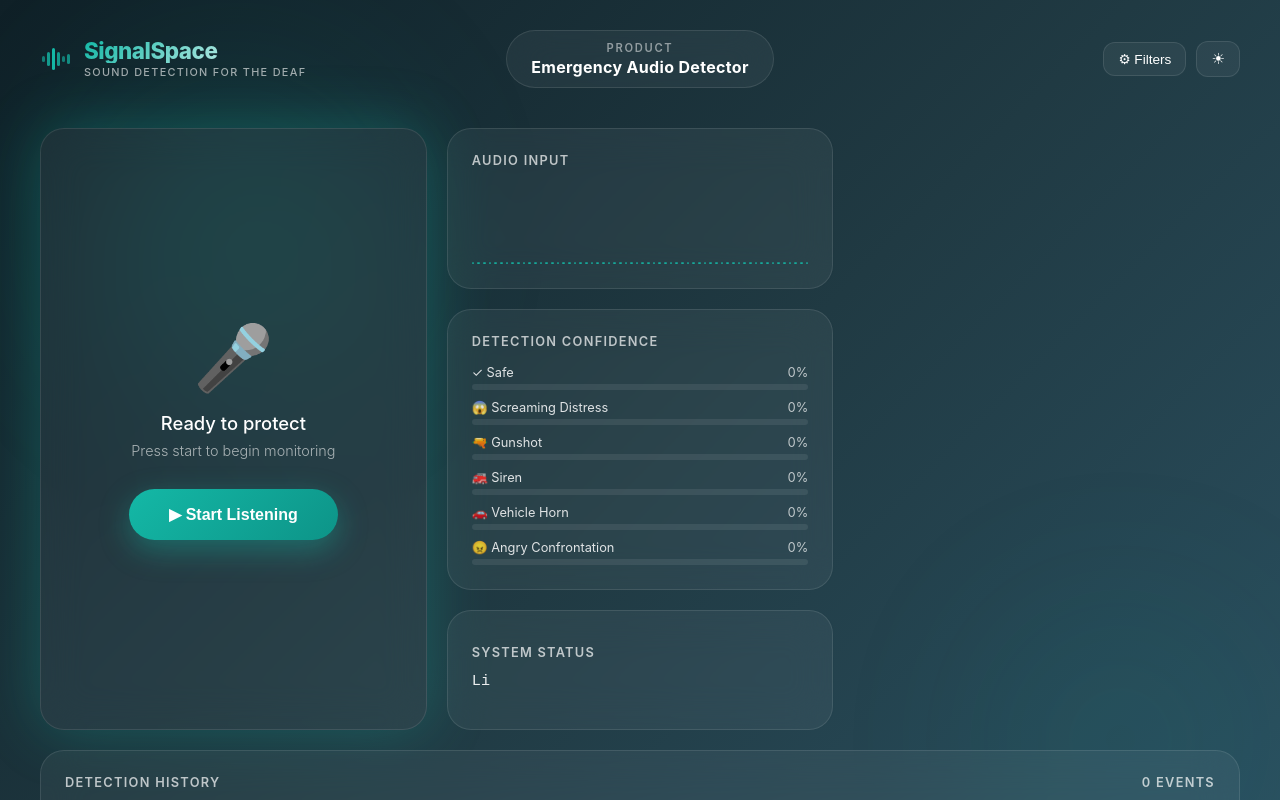
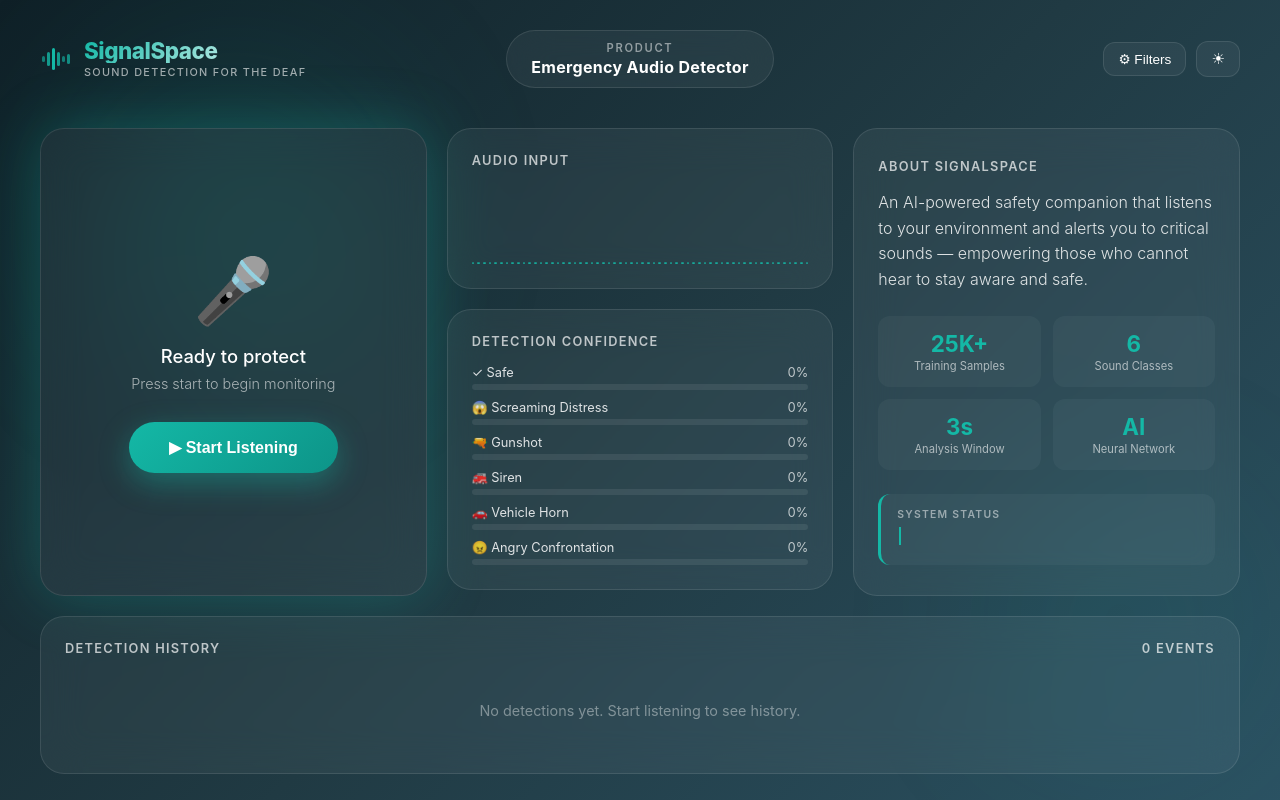
Before and after one commit to anibhati/safety-alert-website, a React (Create React App) app: page / in a window 1280 px wide. Shown: the top 800 px of the page. Built offline with nearby package versions, Linux system fonts and the light colour scheme.

Commit message:
Add info column with stats and typewriter

```diff
--- a/src/App.js
+++ b/src/App.js
@@ -668,20 +668,106 @@
             </div>
           </div>
 
-          {/* Typewriter info card */}
+        </div>
+
+        {/* Info column - third column on wide screens */}
+        <div style={{
+          ...cardStyle,
+          padding: "30px 24px",
+          minHeight: "400px",
+          display: "flex",
+          flexDirection: "column",
+          justifyContent: "space-between",
+          animation: "fadeIn 1.4s ease"
+        }}>
+          <div>
+            <div style={{
+              fontSize: "0.8rem", fontWeight: 600, opacity: 0.7,
+              marginBottom: "16px", letterSpacing: "0.1em", textTransform: "uppercase"
+            }}>
+              About SignalSpace
+            </div>
+            <div style={{
+              fontSize: "1rem",
+              lineHeight: 1.6,
+              opacity: 0.85,
+              marginBottom: "24px",
+              fontWeight: 300
+            }}>
+              An AI-powered safety companion that listens to your environment and alerts you to critical sounds — empowering those who cannot hear to stay aware and safe.
+            </div>
+
+            <div style={{
+              display: "grid",
+              gridTemplateColumns: "1fr 1fr",
+              gap: "12px",
+              marginBottom: "24px"
+            }}>
+              <div style={{
+                padding: "14px",
+                background: theme === "dark" ? "rgba(255,255,255,0.04)" : "rgba(0,0,0,0.04)",
+                borderRadius: "12px",
+                textAlign: "center"
+              }}>
+                <div style={{ fontSize: "1.4rem", fontWeight: 700, color: alertStyle.accent }}>
+                  25K+
+                </div>
+                <div style={{ fontSize: "0.7rem", opacity: 0.6, marginTop: "2px" }}>
+                  Training Samples
+                </div>
+              </div>
+              <div style={{
+                padding: "14px",
+                background: theme === "dark" ? "rgba(255,255,255,0.04)" : "rgba(0,0,0,0.04)",
+                borderRadius: "12px",
+                textAlign: "center"
+              }}>
+                <div style={{ fontSize: "1.4rem", fontWeight: 700, color: alertStyle.accent }}>
+                  6
+                </div>
+                <div style={{ fontSize: "0.7rem", opacity: 0.6, marginTop: "2px" }}>
+                  Sound Classes
+                </div>
+              </div>
+              <div style={{
+                padding: "14px",
+                background: theme === "dark" ? "rgba(255,255,255,0.04)" : "rgba(0,0,0,0.04)",
+                borderRadius: "12px",
+                textAlign: "center"
+              }}>
+                <div style={{ fontSize: "1.4rem", fontWeight: 700, color: alertStyle.accent }}>
+                  3s
+                </div>
+                <div style={{ fontSize: "0.7rem", opacity: 0.6, marginTop: "2px" }}>
+                  Analysis Window
+                </div>
+              </div>
+              <div style={{
+                padding: "14px",
+                background: theme === "dark" ? "rgba(255,255,255,0.04)" : "rgba(0,0,0,0.04)",
+                borderRadius: "12px",
+                textAlign: "center"
+              }}>
+                <div style={{ fontSize: "1.4rem", fontWeight: 700, color: alertStyle.accent }}>
+                  AI
+                </div>
+                <div style={{ fontSize: "0.7rem", opacity: 0.6, marginTop: "2px" }}>
+                  Neural Network
+                </div>
+              </div>
+            </div>
+          </div>
+
           <div style={{
-            ...cardStyle,
-            padding: "24px",
-            animation: "fadeIn 1.4s ease",
-            flex: 1,
-            minHeight: "120px",
-            display: "flex",
-            flexDirection: "column",
-            justifyContent: "center"
+            padding: "14px 16px",
+            background: theme === "dark" ? "rgba(255,255,255,0.04)" : "rgba(0,0,0,0.04)",
+            borderRadius: "12px",
+            borderLeft: `3px solid ${alertStyle.accent}`
           }}>
             <div style={{
-              fontSize: "0.8rem", fontWeight: 600, opacity: 0.7,
-              marginBottom: "12px", letterSpacing: "0.1em", textTransform: "uppercase"
+              fontSize: "0.65rem", fontWeight: 600, opacity: 0.5,
+              letterSpacing: "0.12em", textTransform: "uppercase",
+              marginBottom: "6px"
             }}>
               System Status
             </div>
@@ -689,10 +775,9 @@
               phrases={[
                 "Detecting sirens in real-time...",
                 "Listening for danger...",
-                "Protecting with machine learning...",
-                "Empowering the deaf community...",
-                "Analyzing sound patterns...",
-                "Trained on 25,000+ audio samples..."
+                "Protecting with ML...",
+                "Empowering deaf users...",
+                "Analyzing patterns..."
               ]}
               accent={alertStyle.accent}
             />
```
